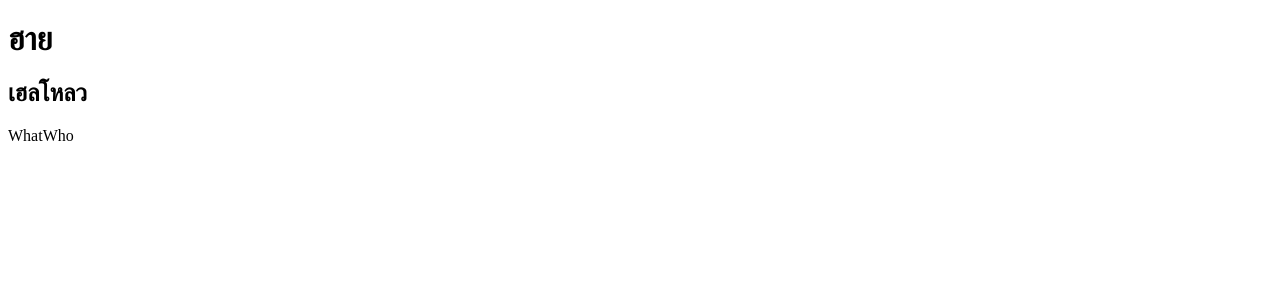
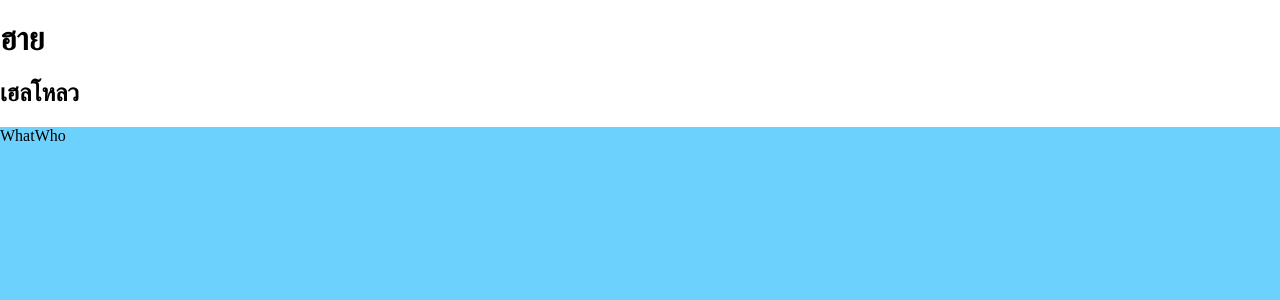
Before and after one commit to Zeferos/chinchila, a React (Create React App) app in the folder chinchilla/: page / in a window 1280 px wide. Shown: the top 300 px of the page. Built offline with nearby package versions, Linux system fonts and the light colour scheme.

Commit message:
[update] add background color

```diff
--- a/chinchilla/package.json
+++ b/chinchilla/package.json
@@ -5,7 +5,8 @@
   "dependencies": {
     "react": "^16.6.0",
     "react-dom": "^16.6.0",
-    "react-scripts": "2.1.1"
+    "react-scripts": "2.1.1",
+    "styled-components": "^4.0.3"
   },
   "scripts": {
     "start": "react-scripts start",
--- a/chinchilla/public/index.html
+++ b/chinchilla/public/index.html
@@ -21,6 +21,12 @@
     -->
     <title>React App</title>
   </head>
+  <style>
+    body{
+      margin: 0;
+
+    }
+  </style>
   <body>
     <noscript>
       You need to enable JavaScript to run this app.
--- a/chinchilla/src/Page/WhatWho.js
+++ b/chinchilla/src/Page/WhatWho.js
@@ -1,10 +1,19 @@
 import React, { Component } from 'react';
+import styled from 'styled-components'
+
+const Background = styled.div`
+    min-height : 100vh;
+    background-color : #6cd1fd;
+`
+
 
 class WhatWho extends Component {
   render() {
     return (
       <div className="App">
-      <p>WhatWho</p>
+      <Background>
+          <p>WhatWho</p>
+          </Background>
       </div>
     );
   }
```
Also changed, not shown: 1 other file (tests, documents, lock files or other folders).
